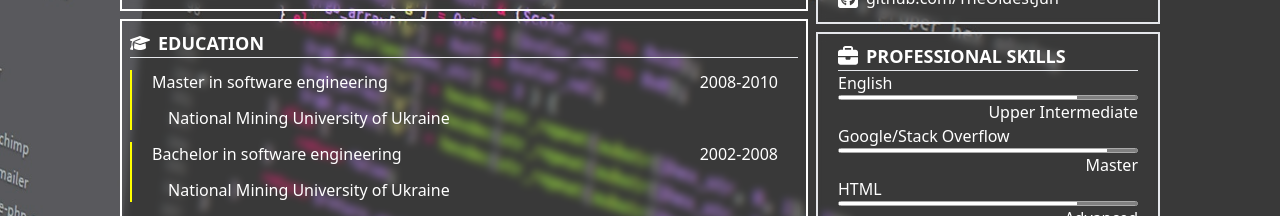
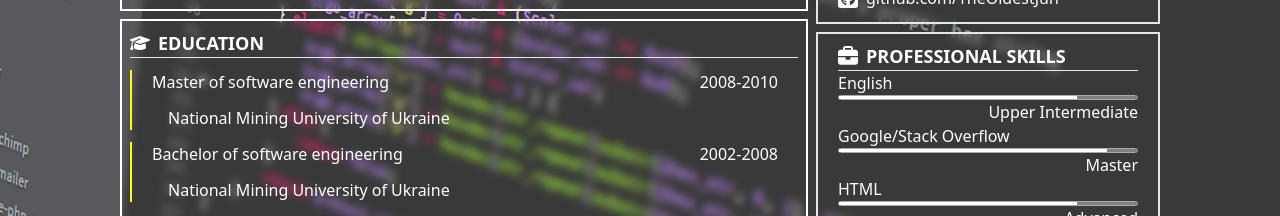
Before and after one commit to TheOldestJun/resume, a Next.js app: page / in a window 1280 px wide. Shown: the part 477-693 px from the top of the page. Built offline with nearby package versions, Linux system fonts and the light colour scheme.

Commit message:
english translation errors fix

```diff
--- a/constants/localization.js
+++ b/constants/localization.js
@@ -8,8 +8,8 @@ export const lang = {
             "Absorb new knowledge like a sponge. Have clear mathematical and analytical thinking. Always listen and hear mentors. Attentive to details. Easily solving conflict situations. Have some basic understanding of Kanban and SCRUM methodologies used in Agile teams.",
         education: "EDUCATION",
         educationTable: {
-      bachelor: "Bachelor in software engineering",
-      master: "Master in software engineering",
+            bachelor: "Bachelor of software engineering",
+            master: "Master of software engineering",
             university: "National Mining University of Ukraine",
         },
         experience: "EXPERIENCE",
```
Lines whose indentation alone changed are shown as unchanged.
